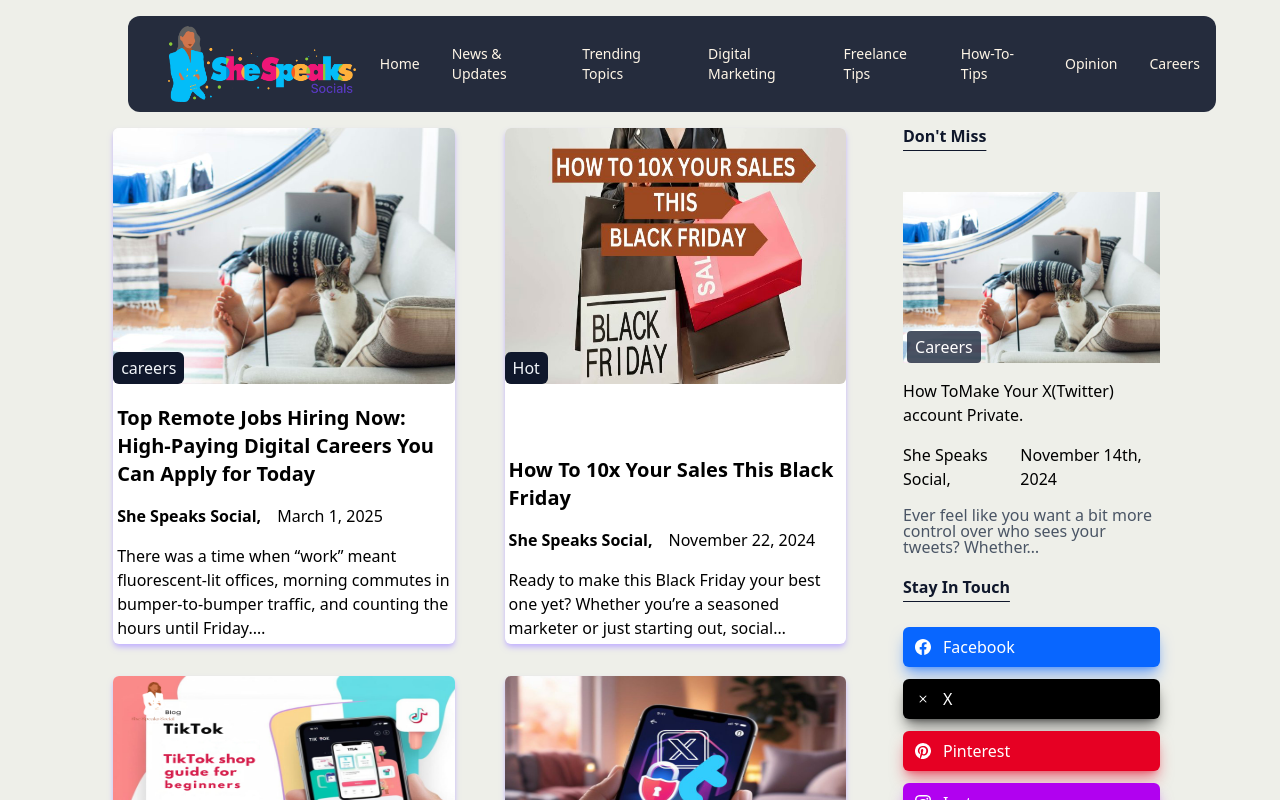
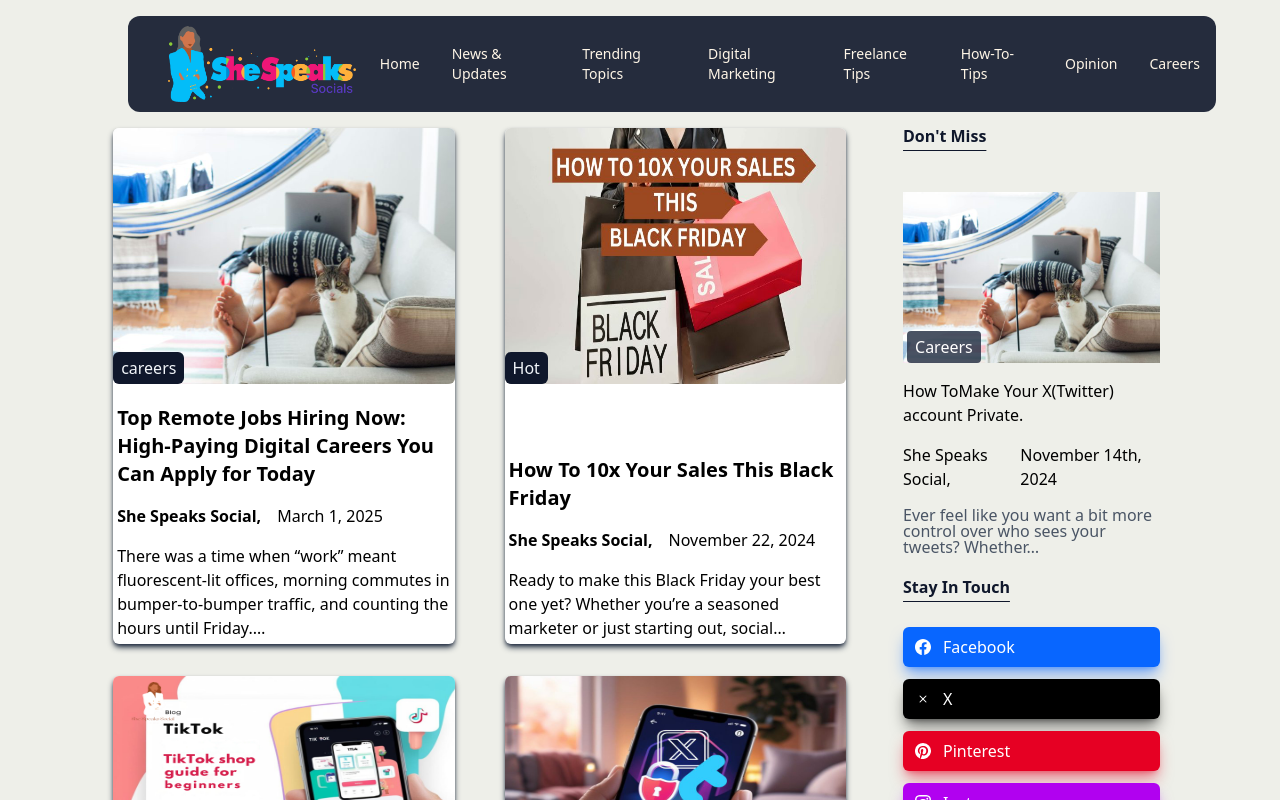
Before and after one commit to MatthewsRicky/shespeaksocial, a Next.js app: page /blog in a window 1280 px wide. Shown: the top 800 px of the page. Built offline with nearby package versions, Linux system fonts and the light colour scheme.

Commit message:
Layout changes

```diff
--- a/components/Blog.tsx
+++ b/components/Blog.tsx
@@ -9,7 +9,7 @@ const Blog = () => {
 		<main className="relative flex items-start gap-8 justify-center lg:w-[95%]">
       <section className="md:w-[70%] lg:w-[65%] grid md:grid-cols-2 gap-8 items-center justify-center mt-48 lg:my-32">
 	      {posts.map((post) => (
-		      <div key={post.id} className="relative bg-white shadow-md shadow-violet-300 flex flex-col items-center justify-between h-full w-[95%] text-start mx-auto rounded-md gap-4">
+		      <div key={post.id} className="relative bg-white shadow-md shadow-slate-800 flex flex-col items-center justify-between h-full w-[95%] text-start mx-auto rounded-md gap-4">
 			      <div className="relative flex items-center justify-start text-start w-full h-64 rounded-lg">
 				      <Image src={post.imageUrl} alt={post.imageAlt} width={500} height={500} className="absolute flex w-full justify-start h-full rounded-md" />
 				      <span className="absolute left-0 bottom-0 text-slate-100 bg-slate-900 hover:bg-deep-pink/70 px-2 py-1 rounded-md">{post.imageTitle}</span>
```
